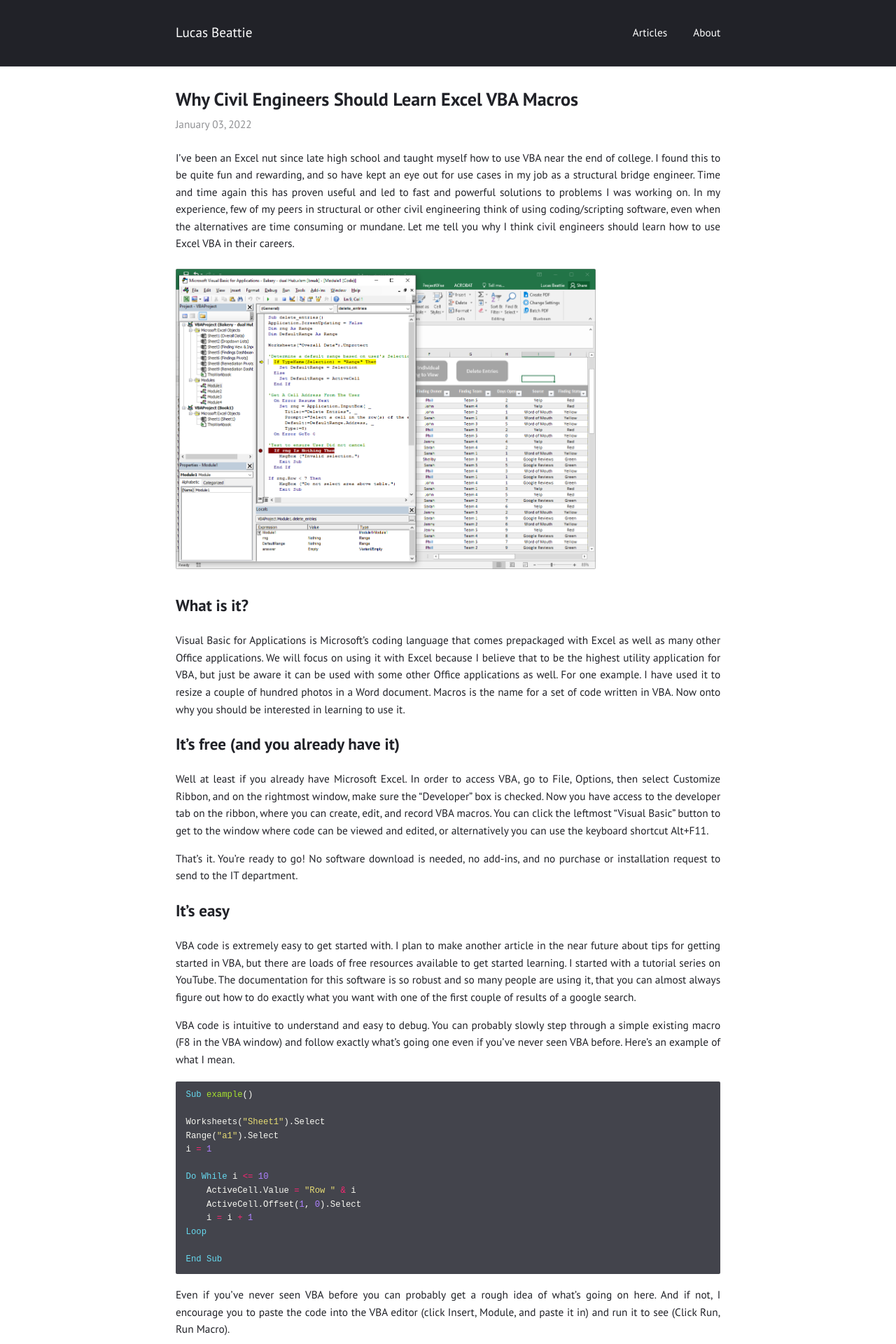
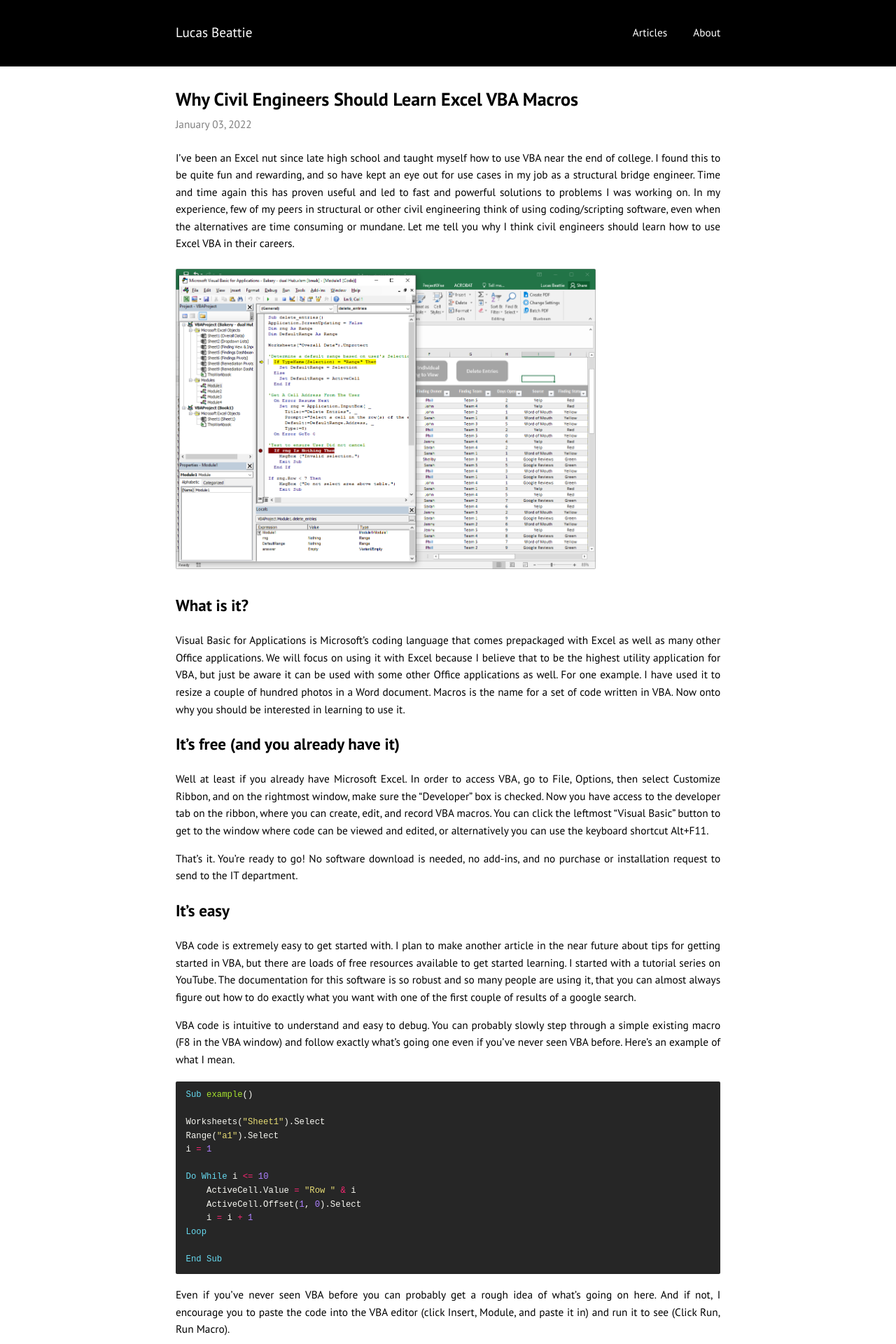
Before and after one commit to labeattie/lucasbeattiedotcom, a Jekyll site: the page built from _posts/2022-01-03-why-civil-engineers-vba.md, in a window 1280 px wide. Shown: the top 1920 px of the page at 70% size. Built offline with Jekyll 4.4.1, drawn with Linux system fonts in a browser that asks for light colours.

Commit message:
first article test

```diff
--- a/_sass/index.sass
+++ b/_sass/index.sass
@@ -4,7 +4,7 @@ $font-family: "PT Sans", -apple-system, "Helvetica Neue", "Segoe UI", "Roboto",
 $heading-weight: 600 !default
 $line-height: 1.6 !default
 $link-color: #68f !default
-$dark: #212228 !default
+$dark: #000000 !default
 $light: #ffffff !default
 
 @function reduce ($percent)
```
